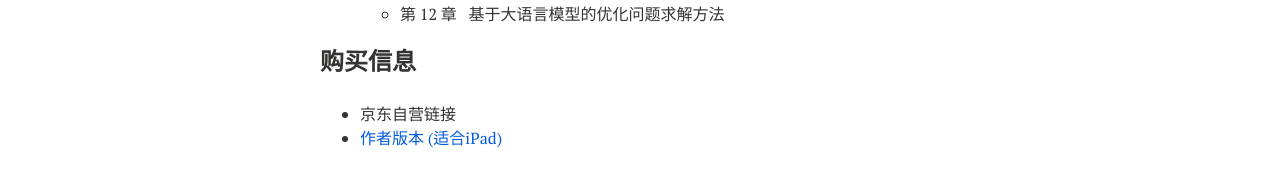
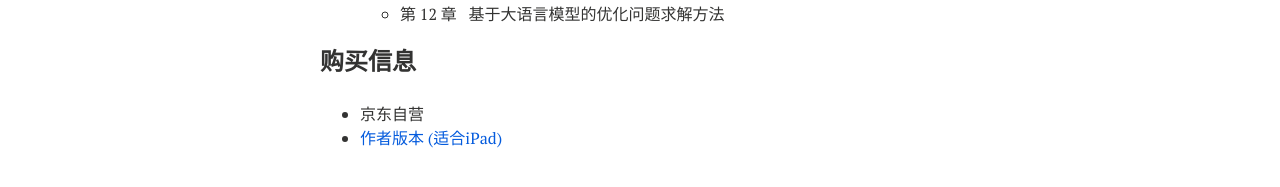
Before and after one commit to xianchaoxiu/xianchaoxiu.github.io, a Jekyll site: the page built from chinese/book/OPT/index.md, in a window 1280 px wide. Shown: the part 511-698 px from the top of the page. Built offline with Jekyll 4.4.1, drawn with Linux system fonts in a browser that asks for light colours; nearby versions of some CDN libraries.

Commit message:
Update index.md

```diff
--- a/chinese/book/OPT/index.md
+++ b/chinese/book/OPT/index.md
@@ -26,5 +26,5 @@ share: false
   * 第 12 章  &nbsp;  基于大语言模型的优化问题求解方法<br>
 
 ### 购买信息
-* 京东自营链接 <br>
+* 京东自营 <br>
 * <a href="../OPT/黎曼流形稀疏优化.pdf" class="textlink" target="_blank"> 作者版本 (适合iPad)</a> <br>
```
